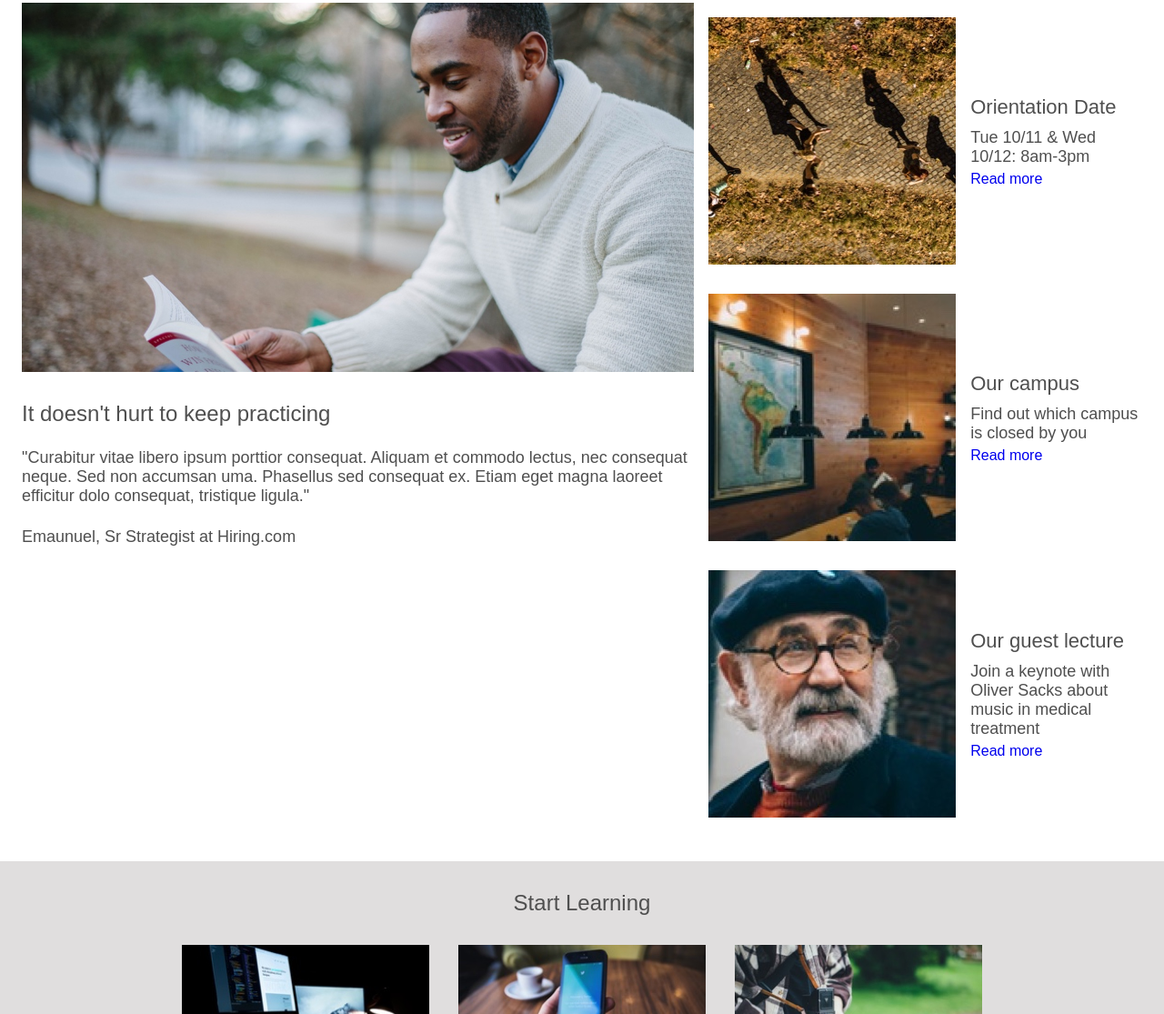
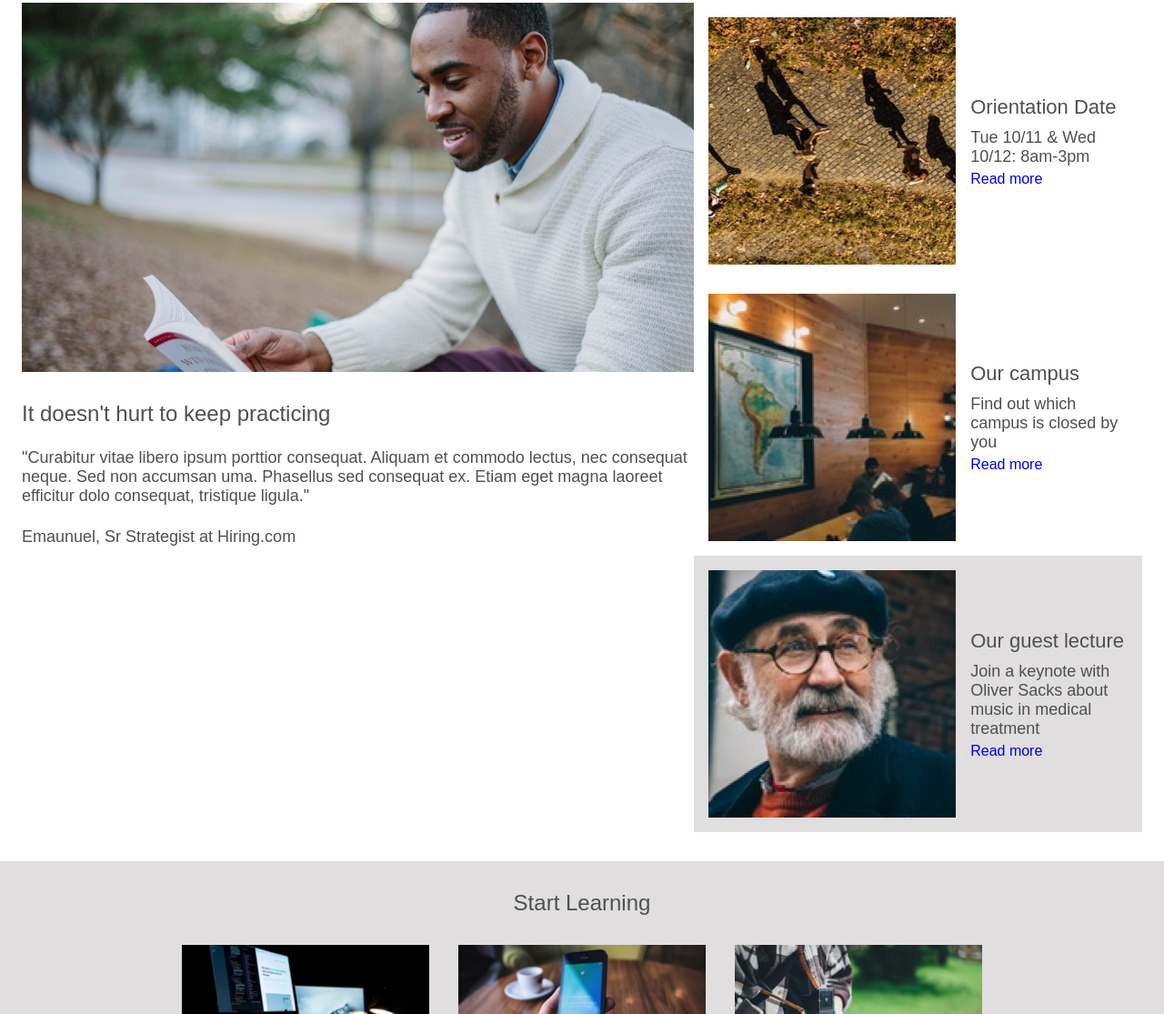
Before and after one commit to terencebc92/webassessment, a plain HTML site: page index.html in a window 1280 px wide. Shown: the part 703-1818 px from the top of the page at 91% size. Drawn offline with Linux system fonts and the light colour scheme.

Commit message:
add background-color to info panel

```diff
--- a/index.html
+++ b/index.html
@@ -96,7 +96,7 @@
             <a href="#">Read more</a>
           </div>
         </div>
-        <div class="f-row informationPanelItem">
+        <div class="f-row informationPanelItem" id="bg-grey">
           <img
             class="desktop"
             src="capstone_colmar_assets/images/information-guest-lecture.jpg"
--- a/style.css
+++ b/style.css
@@ -160,6 +160,7 @@ nav a {
 .panelItemText {
   justify-content: center;
   margin-right: auto;
+  padding-right: 16px;
 }
 
 .panelItemText > h5 {
@@ -169,6 +170,10 @@ nav a {
 
 .panelItemText > a {
   text-decoration: none;
+}
+
+#bg-grey {
+  background-color: #e0dede;
 }
 
 /* Start learning Section */
```
